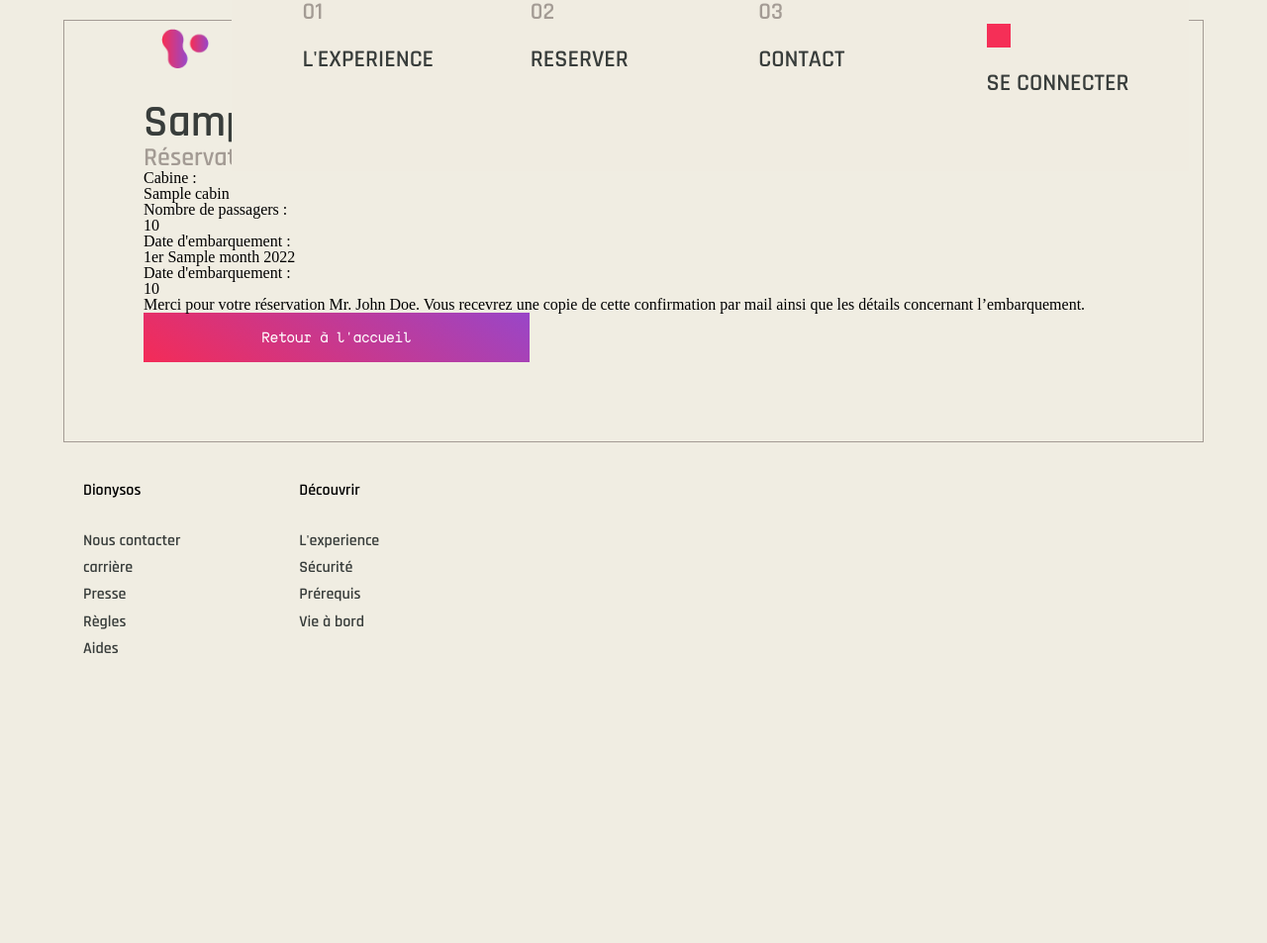
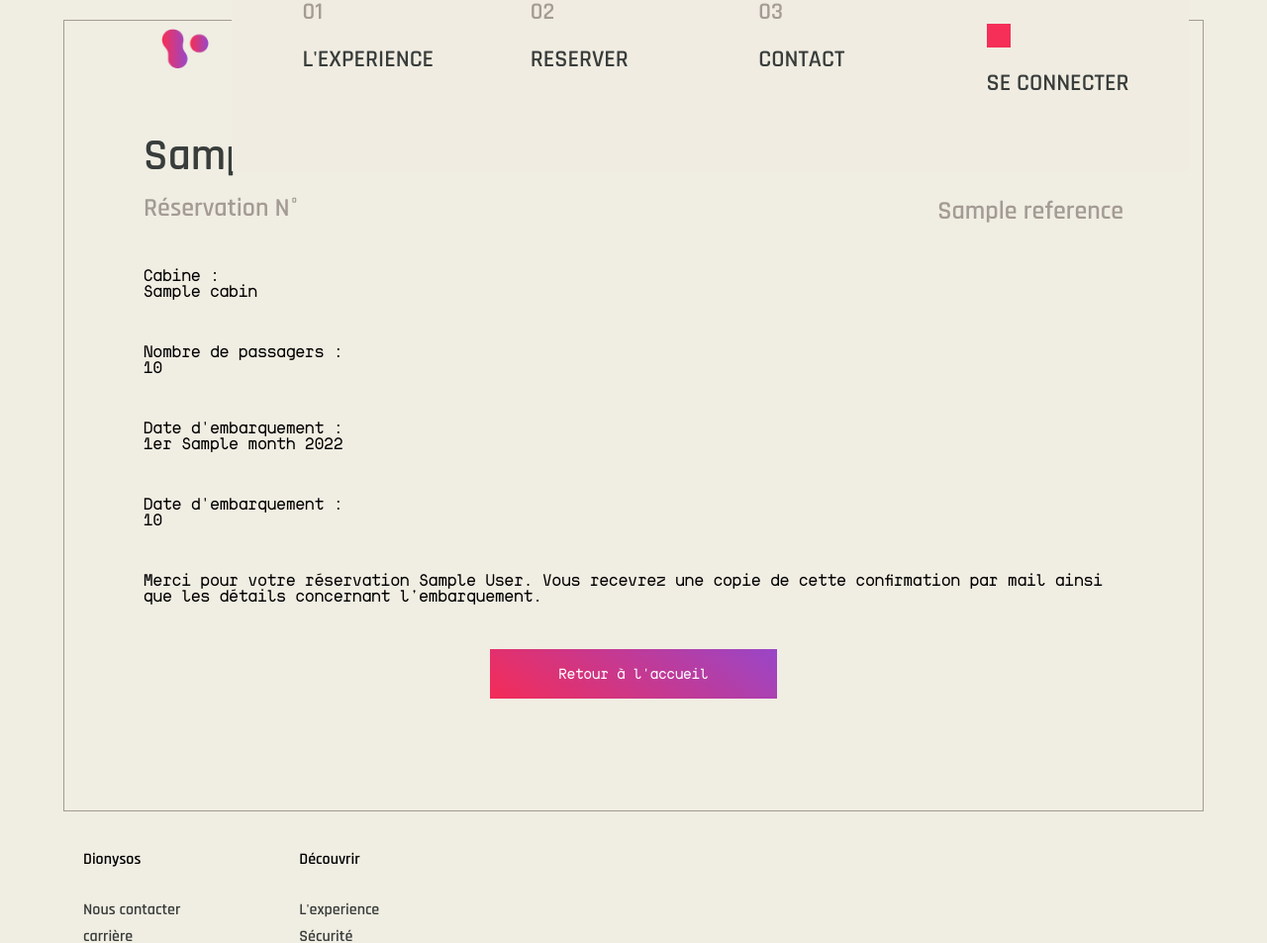
Before and after one commit to Paulehair/bbh_project, a Symfony app: template templates/booking/show.html.twig in a window 1280 px wide. Shown: the top 953 px of the page at 99% size. Before the commit the page ends 660 px from the top, so only its background shows below. Run offline with Twig, Linux system fonts and the light colour scheme; the template is opened without the code that fills it: most values are stand-ins (such as "Sample title", 1, 10 or a date in 2020); some libraries are stand-ins or nearby versions.

Commit message:
booking recap

```diff
--- a/src/Controller/BookingController.php
+++ b/src/Controller/BookingController.php
@@ -70,7 +70,6 @@ class BookingController extends Controller
 			// @todo gerer la non existance du booking
 			// return $this->render('booking/error.html.twig', []);
 		}
-
         return $this->render('booking/show.html.twig', ['booking' => $booking]);
     }
 
--- a/templates/booking/show.html.twig
+++ b/templates/booking/show.html.twig
@@ -18,7 +18,6 @@
                 <td>{{ booking.user.lastName }}</td>
             </tr>
         #}
-
         </tbody>
     </table>
     {#
@@ -29,13 +28,16 @@
     #}
 -->
     <section class="ConfirmBooking">
+
         <div class="ConfirmBooking_container">
+
+            <div class="ConfirmBooking_subContainer">
                 <h1 class="ConfirmBooking_name">{{ booking.user.firstName }}  {{  booking.user.lastName }}</h1>
                 <p class="ConfirmBooking_reservation">
                     <span class="ConfirmBooking_reservationItem">Réservation N°</span>
                     <span class="ConfirmBooking_reservationValue">{{ booking.reference }}</span>
                 </p>
-        </div>
+
                 <div class="ConfirmBookingDetails">
                     <div class="ConfirmBookingDetails_item">
                         <p class="ConfirmBookingDetails_itemName">Cabine :</p>
@@ -54,11 +56,18 @@
                         <p class="ConfirmBookingDetails-itemVal">{{ booking.cabin.price  }}</p>
                     </div>
                 </div>
+            </div>
+
+            <div class="ConfirmBooking_subcontainer">
                 <div class="ConfirmBookingText">
                     <p class="ConfirmBookingText_text">
-                Merci pour votre réservation Mr. John Doe. Vous recevrez une copie de cette confirmation par mail ainsi que les détails concernant l’embarquement.
+                        Merci pour votre réservation {{ booking.user.firstName }}  {{  booking.user.lastName }}. Vous recevrez une copie de cette confirmation par mail ainsi que les détails concernant l’embarquement.
                     </p>
                     <a href="" class="ConfirmBookingText_link Button">Retour à l'accueil</a>
                 </div>
+            </div>
+
+        </div>
+
     </section>
 {% endblock %}
```
Also changed, not shown: public/assets/css/main.css, public/assets/scss/components/_ConfirmBooking.scss, 1 other file. Lines whose indentation alone changed are shown as unchanged.
